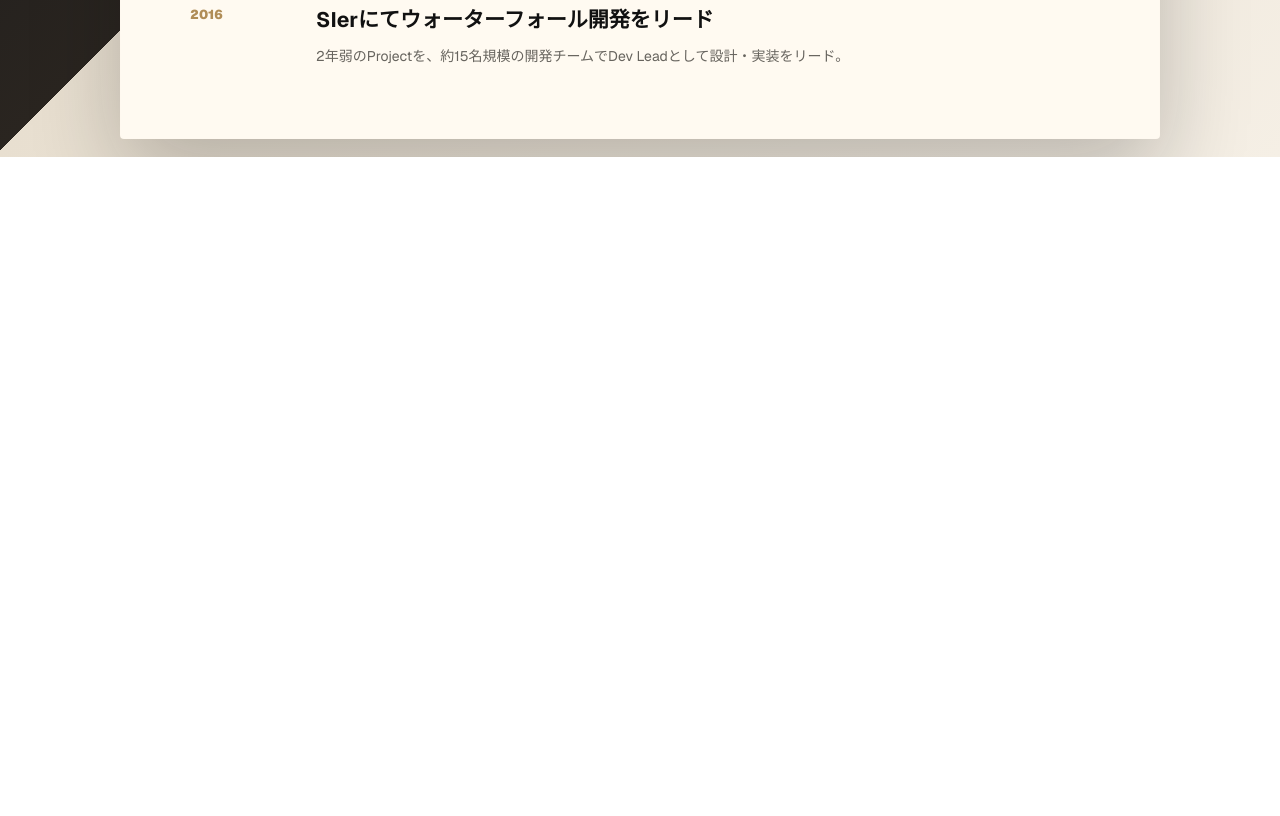
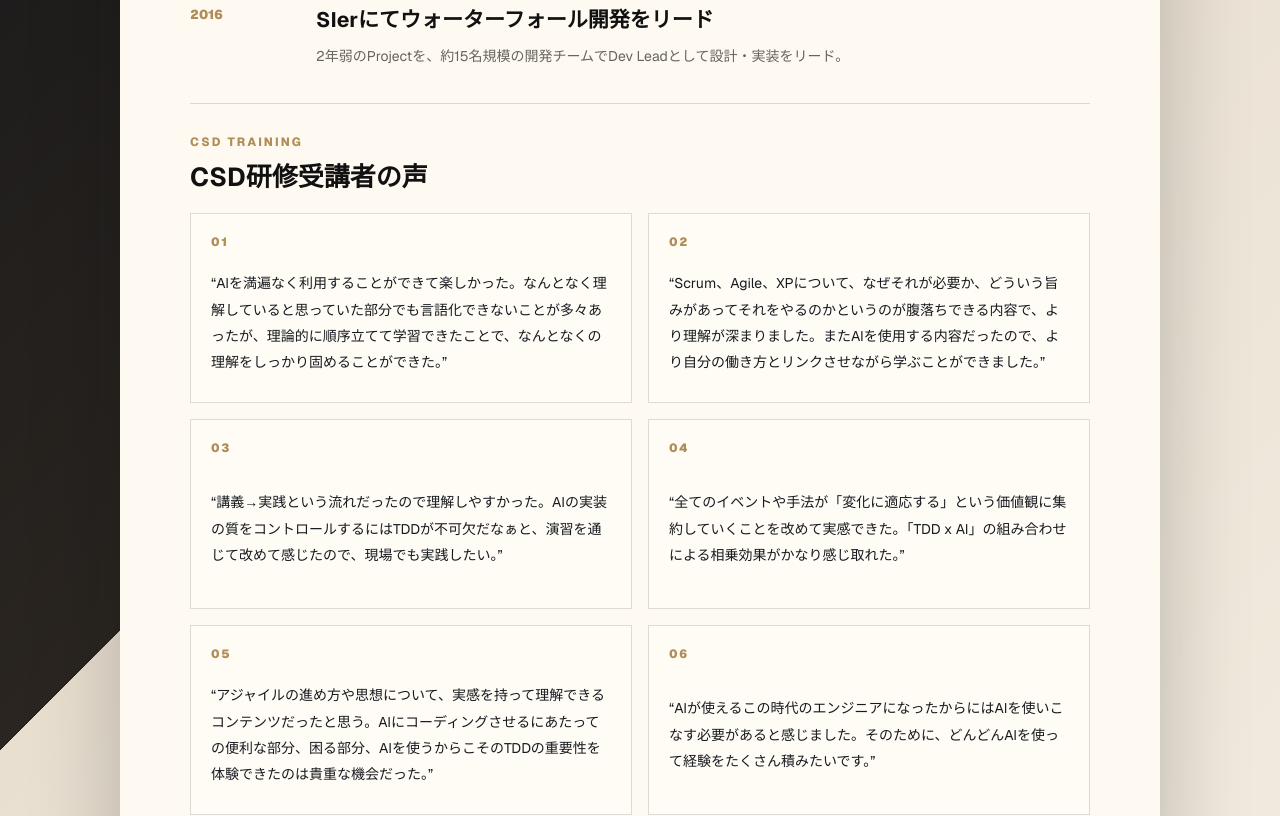
Before and after one commit to d-kanai/profile-site, a Next.js app: page / in a window 1280 px wide. Shown: the part 860-1676 px from the top of the page. Before the commit the page ends 1017 px from the top, so only its background shows below. Built offline with nearby package versions, Linux system fonts and the light colour scheme.

Commit message:
Add CSD trainee voices

```diff
--- a/app/globals.css
+++ b/app/globals.css
@@ -76,6 +76,58 @@ h1 {
   display: grid;
 }
 
+.voices {
+  margin-top: 34px;
+  padding-top: 30px;
+  border-top: 1px solid var(--line);
+}
+
+.section-head {
+  margin-bottom: 18px;
+}
+
+.section-head .eyebrow {
+  margin-bottom: 10px;
+}
+
+.section-head h2 {
+  margin: 0;
+  font-size: clamp(20px, 2.2vw, 26px);
+  line-height: 1.35;
+  letter-spacing: 0;
+}
+
+.voice-list {
+  display: grid;
+  grid-template-columns: repeat(2, minmax(0, 1fr));
+  gap: 16px;
+  max-width: 920px;
+}
+
+.voice {
+  position: relative;
+  display: grid;
+  gap: 14px;
+  min-height: 190px;
+  padding: 20px;
+  border: 1px solid var(--line);
+  background: rgba(255, 255, 255, 0.3);
+}
+
+.voice-number {
+  color: var(--gold);
+  font-size: 12px;
+  font-weight: 850;
+  letter-spacing: 0.14em;
+}
+
+.voice p {
+  margin: 0;
+  color: var(--deep);
+  font-size: 14px;
+  line-height: 1.88;
+}
+
 .item {
   display: grid;
   grid-template-columns: 100px 1fr;
@@ -123,6 +175,15 @@ h1 {
     grid-template-columns: 1fr;
     gap: 8px;
   }
+
+  .voice-list {
+    grid-template-columns: 1fr;
+  }
+
+  .voice {
+    grid-template-columns: 1fr;
+    gap: 6px;
+  }
 }
 
 @media (max-width: 460px) {
--- a/app/page.tsx
+++ b/app/page.tsx
@@ -22,6 +22,53 @@ const careers = [
     title: "SIerにてウォーターフォール開発をリード",
     body:
       "2年弱のProjectを、約15名規模の開発チームでDev Leadとして設計・実装をリード。",
+  },
+];
+
+const csdVoices = [
+  {
+    body:
+      "AIを満遍なく利用することができて楽しかった。なんとなく理解していると思っていた部分でも言語化できないことが多々あったが、理論的に順序立てて学習できたことで、なんとなくの理解をしっかり固めることができた。",
+  },
+  {
+    body:
+      "Scrum、Agile、XPについて、なぜそれが必要か、どういう旨みがあってそれをやるのかというのが腹落ちできる内容で、より理解が深まりました。またAIを使用する内容だったので、より自分の働き方とリンクさせながら学ぶことができました。",
+  },
+  {
+    body:
+      "講義→実践という流れだったので理解しやすかった。AIの実装の質をコントロールするにはTDDが不可欠だなぁと、演習を通じて改めて感じたので、現場でも実践したい。",
+  },
+  {
+    body:
+      "全てのイベントや手法が「変化に適応する」という価値観に集約していくことを改めて実感できた。「TDD x AI」の組み合わせによる相乗効果がかなり感じ取れた。",
+  },
+  {
+    body:
+      "アジャイルの進め方や思想について、実感を持って理解できるコンテンツだったと思う。AIにコーディングさせるにあたっての便利な部分、困る部分、AIを使うからこそのTDDの重要性を体験できたのは貴重な機会だった。",
+  },
+  {
+    body:
+      "AIが使えるこの時代のエンジニアになったからにはAIを使いこなす必要があると感じました。そのために、どんどんAIを使って経験をたくさん積みたいです。",
+  },
+  {
+    body:
+      "現状のWFに取り組むことで凝り固まっていた考え方が、アジャイルの考え方を学ぶことで大きく動かされた。一般論に具体例を織り交ぜながらの解説のおかげで、自分の業務の現状とも絡めながら理解を深めることができた。",
+  },
+  {
+    body:
+      "これまで一つ一つの手段 / Stepとして認識していたTDDやペアプログラミング、設計、CIといったところが、講義の中で繋がっていったのがとても興味深かった。",
+  },
+  {
+    body:
+      "とにかくTDDとペアプロが楽しすぎた。改めて開発の楽しさに気づけたワークだった。もっと開発者としてのレベルを上げたいと思った。",
+  },
+  {
+    body:
+      "アジャイル開発はユーザー目線に寄った開発手法だと思っていたが、「現在地・問題点を明らかにする」という開発者目線・チームビルディング目線のメリットもあると知ることができたのが特に大きかった。",
+  },
+  {
+    body:
+      "説明が一連の流れになっており、ストーリーチックでとても内容が入ってきやすかったです。説明内容に具体例が多く、現場で扱う想像がしやすかったです。声のトーンも話すスピードもちょうど良く、とても聞き取りやすかったです。",
   },
 ];
 
@@ -52,6 +99,21 @@ export default function Home() {
           </article>
         ))}
       </section>
+
+      <section className="voices" aria-label="CSD研修受講者の声">
+        <div className="section-head">
+          <p className="eyebrow">CSD Training</p>
+          <h2>CSD研修受講者の声</h2>
+        </div>
+        <div className="voice-list">
+          {csdVoices.map((voice, index) => (
+            <article className="voice" key={voice.body}>
+              <div className="voice-number">{String(index + 1).padStart(2, "0")}</div>
+              <p>“{voice.body}”</p>
+            </article>
+          ))}
+        </div>
+      </section>
     </main>
   );
 }
```
